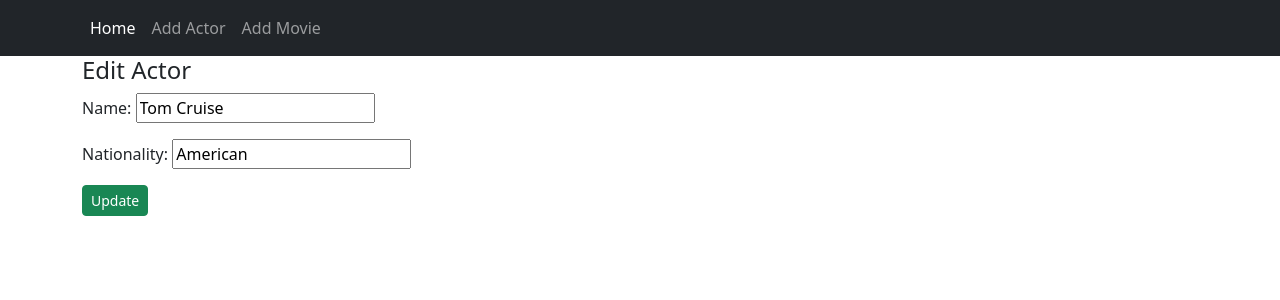
After one commit to mahbubur3/apply-dj, a Django app: page /editactor/1/ in a window 1280 px wide. The commit adds this page. Shown: the top 300 px of the page. Run offline with Django 4.2, Linux system fonts and the light colour scheme; data comes from the database, SQL or seed files in the repository.

Commit message:
how to update data

```diff
--- a/SampleProject/MyApp/urls.py
+++ b/SampleProject/MyApp/urls.py
@@ -8,4 +8,5 @@ urlpatterns = [
     path('addmovie/', views.add_movie_form, name="add_movie_form"),
     path('addactor/', views.add_actor_form, name="add_actor_form"),
     path('movielist/<int:actor_id>/', views.movie_list, name="movie_list"),
+    path('editactor/<int:actor_id>/', views.edit_actor, name="edit_actor"),
 ]
--- a/SampleProject/MyApp/views.py
+++ b/SampleProject/MyApp/views.py
@@ -57,3 +57,10 @@ def add_movie_form(request):
         'movie_form': form,
     }
     return render(request, 'my_app/add_movie.html', context=data)
+
+
+def edit_actor(request, actor_id):
+    actor_info = Actor.objects.get(pk=actor_id)
+    form = forms.ActorForm(instance=actor_info)
+    data = {'edit_form': form}
+    return render(request, 'my_app/edit_actor.html', context=data)
--- /dev/null
+++ b/SampleProject/templates/my_app/edit_actor.html
@@ -0,0 +1,9 @@
+{% extends 'my_app/base.html' %}
+{% block body_block %}
+<h4>Edit Actor</h4>
+<form method="POST">
+    {{ edit_form.as_p }}
+    {% csrf_token %}
+    <button class="btn btn-success btn-sm" type="submit">Update</button>
+</form>
+{% endblock body_block %}
--- a/SampleProject/templates/my_app/movie_list.html
+++ b/SampleProject/templates/my_app/movie_list.html
@@ -2,6 +2,7 @@
 {% block body_block %}
 <h5>Actor: {{ actor_info.name }}</h5>
 <h5>Nationality: {{ actor_info.nationality }}</h5>
+<a href="{% url 'your_app:edit_actor' actor_id=actor_info.id %}" class="btn btn-danger btn-sm">Edit</a>
 <hr>
 <h2>list of movies</h2>
 <table class="table w-50 table-bordered">
```
